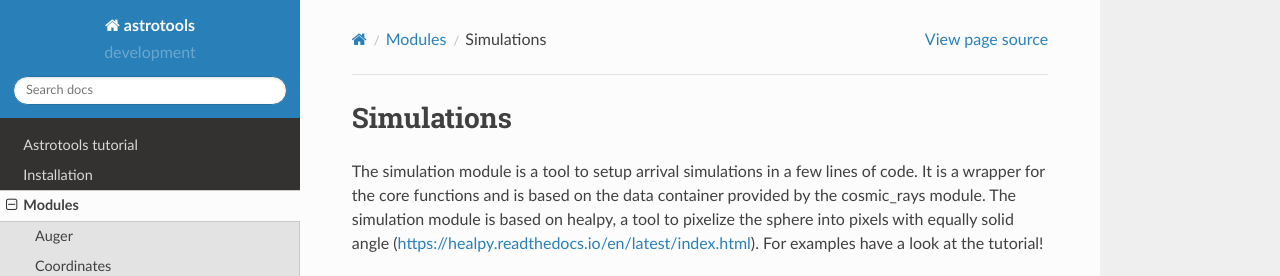
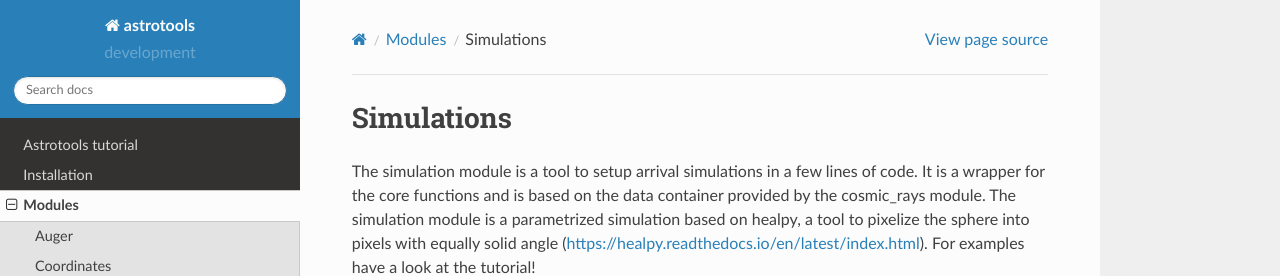
Before and after one commit to MRCWirtz/astrotools, a Sphinx documentation site: the page built from doc/source/simulations.rst, in a window 1280 px wide, cut to the strip 0-276 px from the top of the page. Built offline with Sphinx 7.4.7 and the Read the Docs theme 2.0.0, drawn with Linux system fonts in a browser that asks for light colours.

```diff
--- a/doc/source/conf.py
+++ b/doc/source/conf.py
@@ -3,7 +3,7 @@
 # astrotools documentation build configuration file, created by
 # sphinx-quickstart on Mon Jun 29 15:54:27 2015.
 #
-# This file is execfile()d with the current directory set to its
+# This file is execfile() with the current directory set to its
 # containing dir.
 #
 # Note that not all possible configuration values are present in this
--- a/doc/source/modules.rst
+++ b/doc/source/modules.rst
@@ -14,4 +14,4 @@
    obs
    simulations
    skymap
-   stat
+   statistic
--- a/doc/source/simulations.rst
+++ b/doc/source/simulations.rst
@@ -3,10 +3,10 @@
 
 The simulation module is a tool to setup arrival simulations in a few lines of
 code. It is a wrapper for the core functions and is based on the data container
-provided by the cosmic_rays module. The simulation module is based on healpy,
-a tool to pixelize the sphere into pixels with equally solid angle
-(https://healpy.readthedocs.io/en/latest/index.html). For examples have a look
-at the tutorial!
+provided by the cosmic_rays module. The simulation module is a parametrized
+simulation based on healpy, a tool to pixelize the sphere into pixels with
+equally solid angle (https://healpy.readthedocs.io/en/latest/index.html).
+For examples have a look at the tutorial!
 
 .. automodule:: simulations
    :members:
--- a/doc/source/skymap.rst
+++ b/doc/source/skymap.rst
@@ -1,5 +1,7 @@
 Skymap
 ======
+
+This module allows to easily plot arrival directions of events or healpy maps.
 
 .. automodule:: skymap
    :members:
--- a/doc/source/stat.rst
+++ b/doc/source/statistic.rst
@@ -1,7 +1,7 @@
 Stat
 ====
 
-Statistic related functionalities.
+Collection of useful statistic related functionalities.
 
 .. automodule:: stat
    :members:
```
